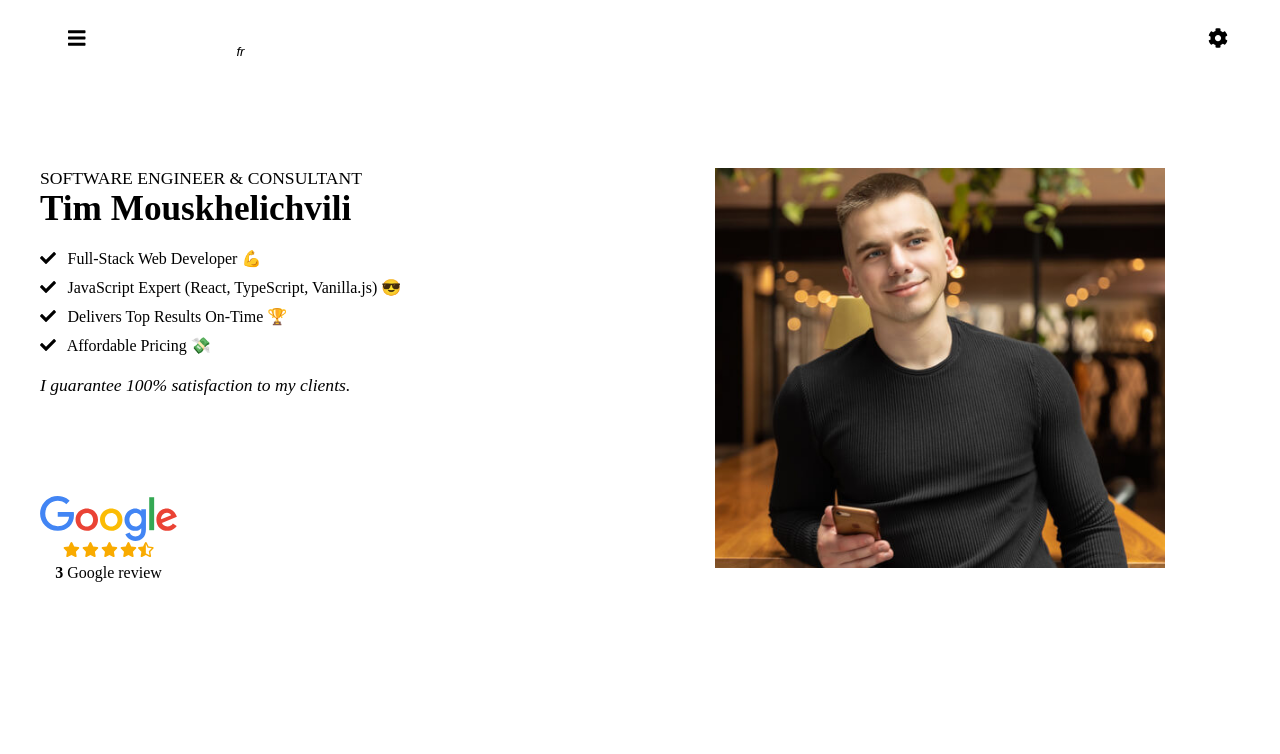
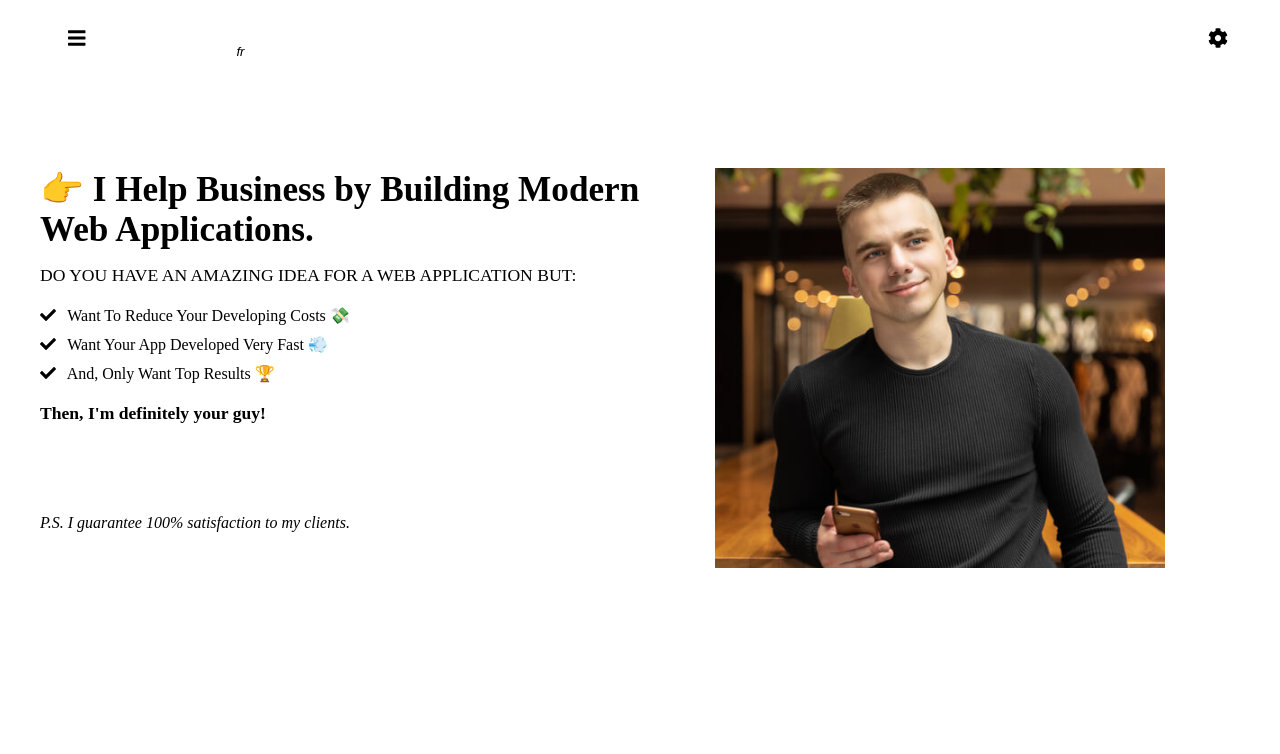
Before and after one commit to TimMouskhelichvili/personal, a Next.js app: page / in a window 1280 px wide. Shown: the top 754 px of the page. Built offline with nearby package versions, Linux system fonts and the light colour scheme.

Commit message:
fix(website): fixed first section

```diff
--- a/src/componentsByPage/home/sectionFirst/index.tsx
+++ b/src/componentsByPage/home/sectionFirst/index.tsx
@@ -1,31 +1,32 @@
 import React, { ReactElement } from 'react';
 import { faCheck } from '@fortawesome/free-solid-svg-icons';
 import {
-    StyleImgContainer, StyledSection, StyledSubH1, StyledH1, StyledPerksContainer,
-    StyledUnderStars, StyledButton, StyledRow, StyledSealsContainer
+    StyleImgContainer, StyledSection, StyledH1, StyledPerksContainer,
+    StyledSatisfaction, StyledButton, StyledRow, StyledSealsContainer, StyledSubH1, StyledSubPerk
 } from './style';
 import { CustomImage } from 'src/components/elements/customImage';
 import { Google } from 'src/components/seals/google';
 import { Icon } from 'src/components/elements/icon';
 import { useLocale } from 'src/localizations';
+import { SpanText } from 'src/components/elements/spanText';
 
 /**
  * The SectionFirst component.
  */
 const SectionFirst = (): ReactElement => {
     const locale = useLocale();
-    const { subHeading, heading, perks, text2, alt } = locale.pages.home.first;
+    const { heading, perks, text2, alt, subHeading } = locale.pages.home.first;
 
     return (
         <StyledSection>
             <StyledRow>
                 <div>
+                    <StyledH1><SpanText html={heading} /></StyledH1>
                     <StyledSubH1>{subHeading}</StyledSubH1>
-                    <StyledH1>{heading}</StyledH1>
                     {getPerks(perks)}
-                    <StyledUnderStars>{text2}</StyledUnderStars>
+                    <StyledSubPerk>{'Then, I\'m definitely your guy!'}</StyledSubPerk>
                     <StyledButton withIcon={true} />
-                    {getSeals()}
+                    <StyledSatisfaction>{text2}</StyledSatisfaction>
                 </div>
                 <StyleImgContainer>
                     <div>
--- a/src/componentsByPage/home/sectionFirst/style.ts
+++ b/src/componentsByPage/home/sectionFirst/style.ts
@@ -42,6 +42,13 @@ const StyledSubH1 = styled.div`
 	text-transform: uppercase;
 	font-weight: 300;
     font-size: 1.1em;
+	margin-top: 15px;
+`;
+
+const StyledSubPerk = styled.div`
+	font-weight: bold;
+    font-size: 1.1em;
+	margin-top: 15px;
 `;
 
 const StyledH1 = styled.h1`
@@ -63,7 +70,7 @@ const StyledH1 = styled.h1`
 const StyledPerksContainer = styled.ul`
 	list-style: none;
 	margin-top: 15px;
-	margin-bottom: 15px;
+	margin-bottom: 0px;
 	padding: 0px;
 
 	li {
@@ -75,9 +82,10 @@ const StyledPerksContainer = styled.ul`
 	}
 `;
 
-const StyledUnderStars = styled.div`
+const StyledSatisfaction = styled.div`
 	font-style: italic;
-	font-size: 1.1em;
+	font-size: 1em;
+	margin-top: 15px;
 `;
 
 const StyledButton = styled(CTA)`
@@ -140,6 +148,7 @@ export {
     StyledSubH1,
     StyledH1,
     StyledPerksContainer,
-    StyledUnderStars,
-    StyledRow
+    StyledSatisfaction,
+    StyledRow,
+    StyledSubPerk
 };
--- a/src/localizations/en/global/index.tsx
+++ b/src/localizations/en/global/index.tsx
@@ -1,7 +1,7 @@
 import { enMenuFooter, enMenuTop, enSideMenu } from 'src/localizations/en/menus';
 
 const enGlobalLocale = {
-    bookConsultation: 'Book a Free Call',
+    bookConsultation: 'Book Your Free Call',
     consultation: 'https://calendly.com/aftrconsulting/30min-free-consultation',
     footer: {
         copyright: 'All rights reserved. © {0}',
--- a/src/localizations/en/home/index.ts
+++ b/src/localizations/en/home/index.ts
@@ -16,20 +16,19 @@ const enHomeLocale = {
         description2: `<span class="italic">"Tim is a very reliable software engineer and you can ALWAYS count on him."</span>
 					   <br />Georges M. (Psyhelp)`,
         subTitle: 'who am I?',
-        title: 'A software engineer you can trust.'
+        title: 'A freelance developer you can trust.'
     },
     first: {
         alt: 'Web Software Engineer, Tim Mouskhelichvili',
         googleReview: 'Google review',
-        heading: 'Tim Mouskhelichvili',
+        heading: '👉 I Help Business by <span class="underline">Building Modern Web Applications</span>.',
         perks: [
-            'Full-Stack Web Developer\u00A0💪',
-            'JavaScript Expert (React, TypeScript, Vanilla.js)\u00A0😎',
-            'Delivers Top Results On-Time\u00A0🏆',
-            'Affordable Pricing\u00A0💸'
+            'Want To Reduce Your Developing Costs\u00A0💸',
+            'Want Your App Developed Very Fast\u00A0💨',
+            'And, Only Want Top Results\u00A0🏆'
         ],
-        subHeading: 'Software Engineer & Consultant',
-        text2: 'I guarantee 100% satisfaction to my clients.'
+        subHeading: 'Do you have an amazing idea for a Web Application but:',
+        text2: 'P.S. I guarantee 100% satisfaction to my clients.'
     },
     languages: {
         alt: 'React, NodeJS, Typescript, Tim Mouskhelichvili',
```
Also changed, not shown: package.json (+6 -5 lines), 2 other files (tests, documents, lock files or other folders).
